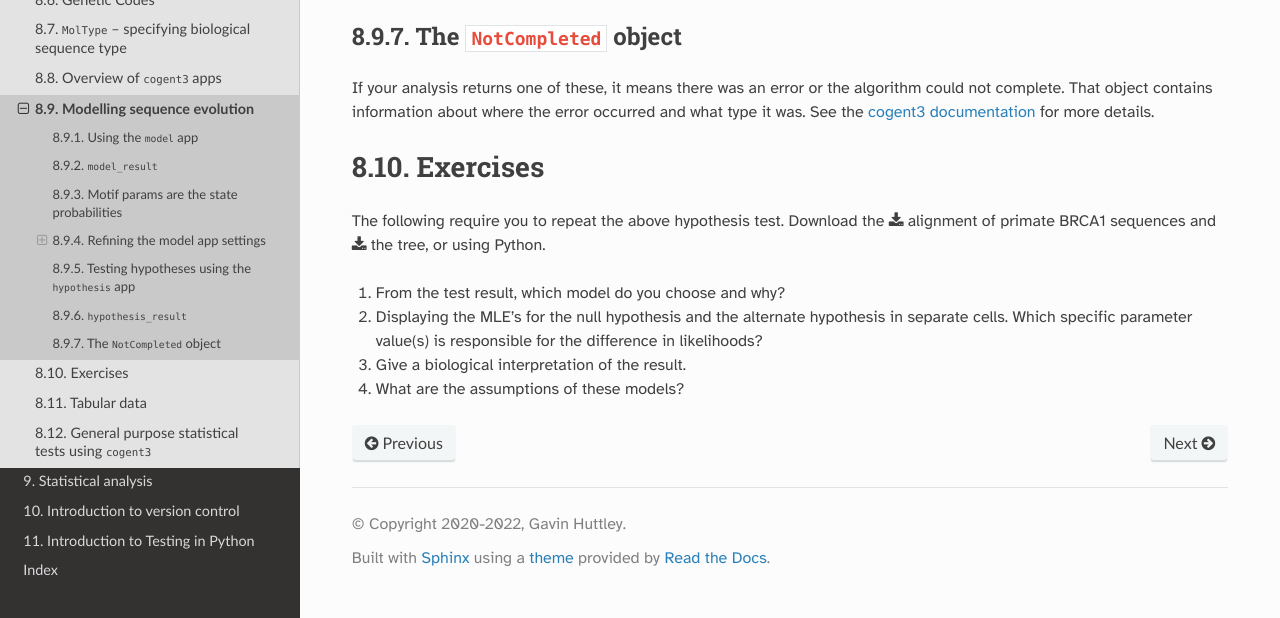
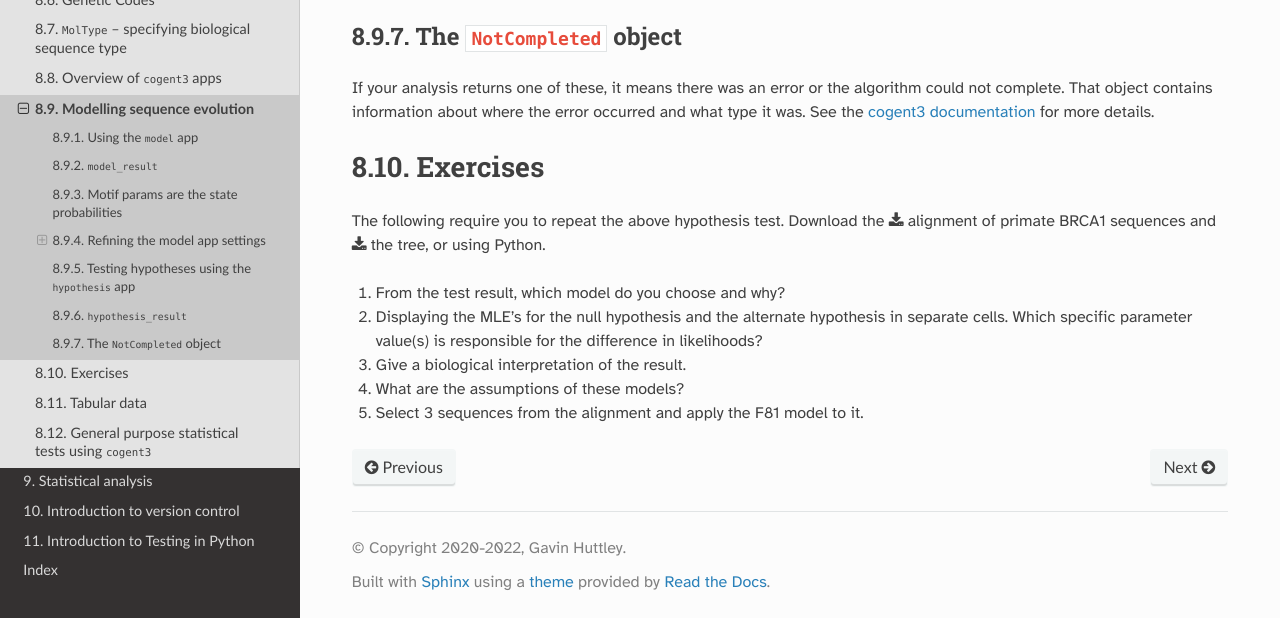
Before and after one commit to GavinHuttley/tib, a Sphinx documentation site: the page built from source/cogent3/using_models.rst, in a window 1280 px wide and 900 px high, scrolled down 5671 px, cut to the strip 282-900 px from the top of the window. Built offline with Sphinx 7.4.7 and the Read the Docs theme 2.0.0, drawn with Linux system fonts in a browser that asks for light colours.

Commit message:
ENH: added another exercise

```diff
--- a/source/cogent3/using_models.rst
+++ b/source/cogent3/using_models.rst
@@ -276,4 +276,7 @@ The following require you to repeat the above hypothesis test. Download the :dow
 
 #. What are the assumptions of these models?
 
+#. Select 3 sequences from the alignment and apply the F81 model to it.
+
+.. todo:: mode last question to be the first
 .. todo:: add an exercise demonstrating why the average motif probs should not be used
```
